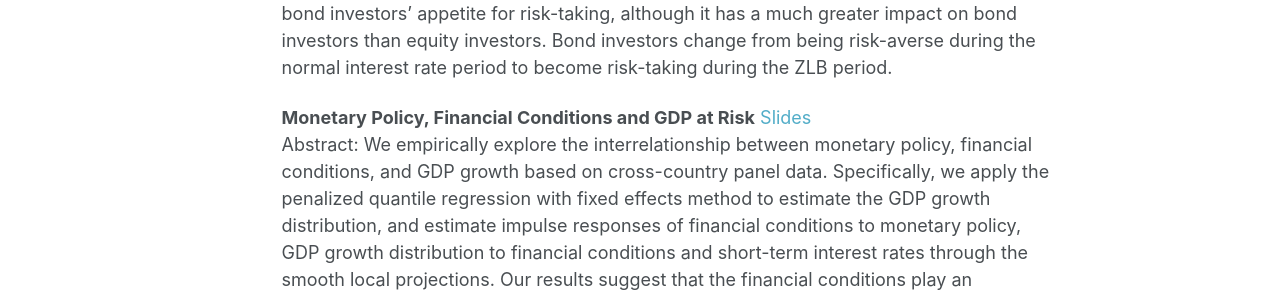
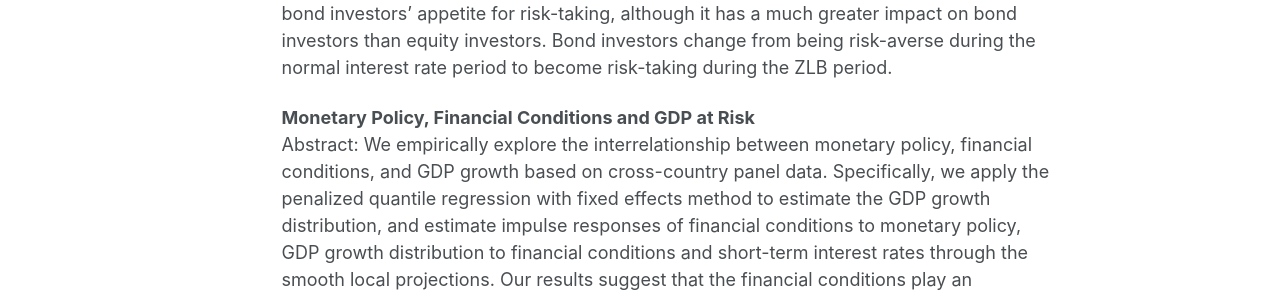
Before and after one commit to lichengzh/lichengzh.github.io, a Jekyll site: the page built from _pages/publications.md, in a window 1280 px wide. Shown: the part 531-828 px from the top of the page. Built offline with Jekyll 4.4.1, drawn with Linux system fonts in a browser that asks for light colours.

Commit message:
Update publications.md

```diff
--- a/_pages/publications.md
+++ b/_pages/publications.md
@@ -6,7 +6,7 @@ permalink: /publications/
 <b>[Low Interest Rates and Asset Allocation: Evidence from Mutual Fund Flows](http://lichengzh.github.io/files/JMP.pdf)</b> (Job Market Paper)<br>
 Abstract: This paper studies the effect of monetary policy on investors' asset allocation decisions by using data on aggregated and disaggregated mutual fund flows. First, we find that following an expansionary monetary policy, both equity funds and bond funds receive large inflows. Specific to asset classes, investors move money from large-cap assets to mid-cap and small-cap assets in the near term and then shift assets from domestic to developed and emerging markets. This leads us to the hypothesis that equity investors become more risk-taking when the interest rate is low, we then test this with individual funds panel data, our results indeed confirm this hypothesis. By contrast, bond investors become more risk-averse and move money into highly safe investment-grade funds and diversified global funds. Furthermore, we offer empirical evidence that the Fed's long-lasting zero lower bound policy (ZLB) increases both equity investors' and bond investors' appetite for risk-taking, although it has a much greater impact on bond investors than equity investors. Bond investors change from being risk-averse during the normal interest rate period to  become risk-taking during the ZLB period. <br>
 
-<b>Monetary Policy, Financial Conditions and GDP at Risk</b> [Slides](http://lichengzh.github.io/files/Slides2.pdf)  <br>
+<b>Monetary Policy, Financial Conditions and GDP at Risk</b>   <br>
 Abstract: We empirically explore the interrelationship between monetary policy, financial conditions, and GDP growth based on cross-country panel data. Specifically, we apply the penalized quantile regression with fixed effects method to estimate the GDP growth distribution, and estimate impulse responses of financial conditions to monetary policy, GDP growth distribution to financial conditions and short-term interest rates through the smooth local projections. Our results suggest that the financial conditions play an important role in monetary policy transmission and offer a strong signal on the tail outcomes of GDP growth. Following a contractionary monetary policy shock, the overall financial conditions become tight, and tight financial conditions have significant negative effects on the future GDP growth. However, when considering specific financial conditions variables: credit to households, debt securities, effective exchange rate, and open-end fund total asset, only credit to households show a consistently positive effect on near-term GDP at risk. In addition, we find that the short-term interest rate has a strong effect on the average GDP growth, but its effect on other quantiles of GDP growth is much smaller. <br>
 
 <b>Jobless Recoveries and Time Variation in Labor Markets </b> with  [Irina B. Panovska](https://irinapanovska.com)
```
